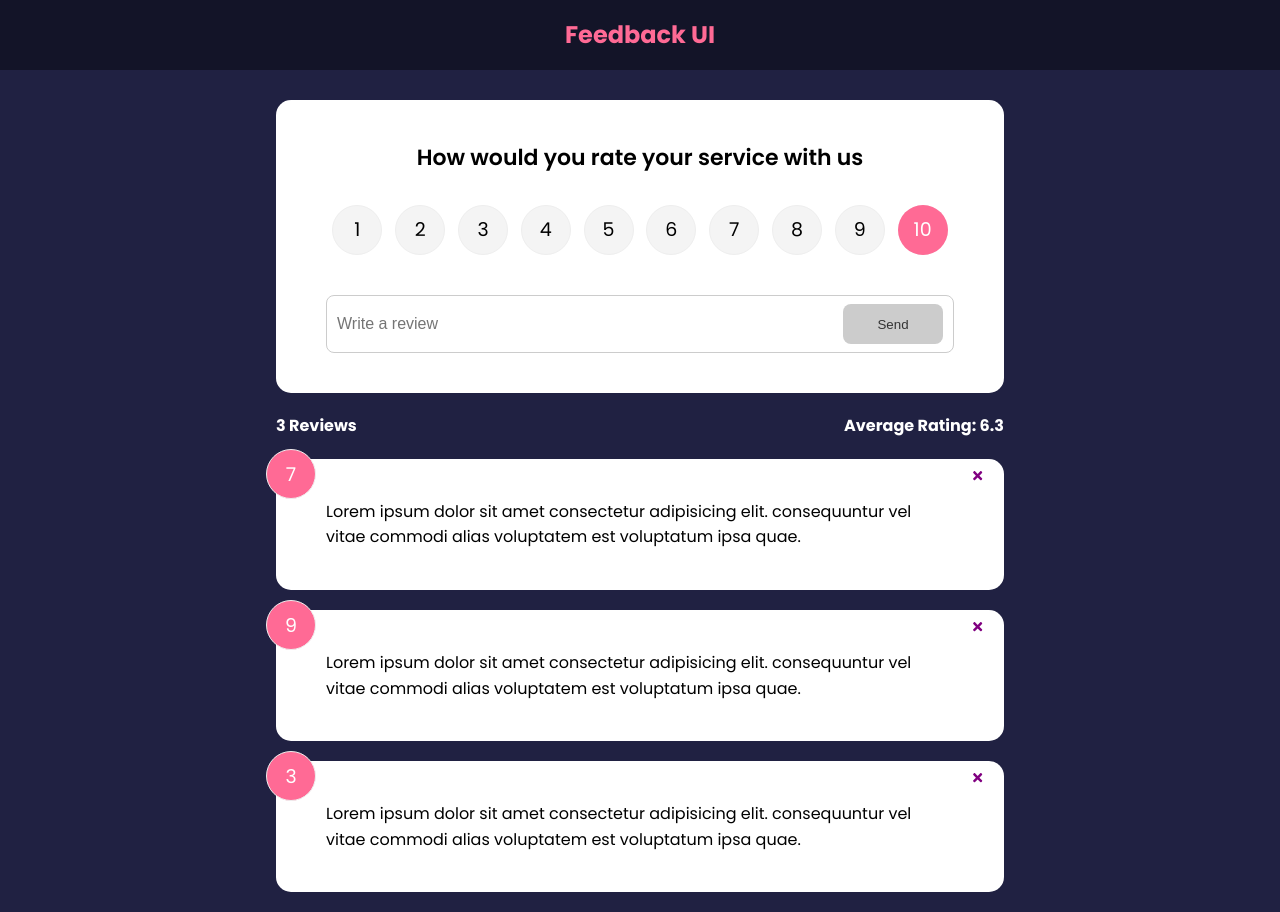
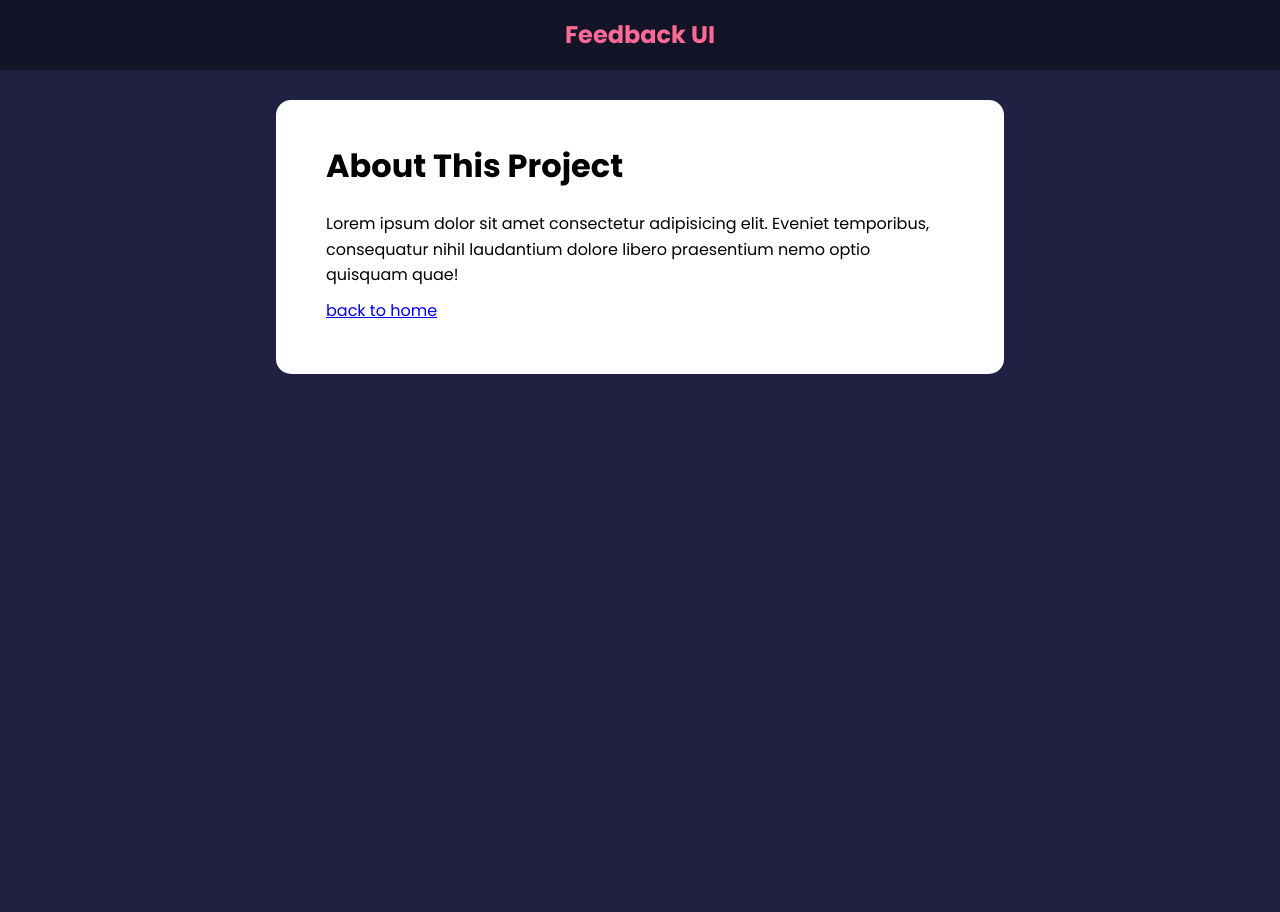
Before and after one commit to blsgrn/Feedback-React-App, a React (Create React App) app in the folder feedback-app/: page /about in a window 1280 px wide. After the commit the page ends 800 px from the top, so only its background shows below. Built offline with nearby package versions, Linux system fonts and the light colour scheme; the HTML template or start-up script is replaced by a standard one.

Commit message:
Create About Page using react-router-dom

```diff
--- a/feedback-app/package.json
+++ b/feedback-app/package.json
@@ -10,6 +10,7 @@
     "react": "^17.0.2",
     "react-dom": "^17.0.2",
     "react-icons": "^4.3.1",
+    "react-router-dom": "^6.2.2",
     "react-scripts": "5.0.0",
     "uuid": "^8.3.2",
     "web-vitals": "^2.1.4"
--- a/feedback-app/src/App.js
+++ b/feedback-app/src/App.js
@@ -1,10 +1,12 @@
 import { v4 as uuidv4 } from 'uuid';
+import { BrowserRouter as Router, Route, Routes } from 'react-router-dom';
 import { useState } from 'react';
 import Header from './components/Header';
 import FeedbackList from './components/FeedbackList';
 import FeedbackData from './data/FeedbackData';
 import FeedbackStats from './components/FeedbackStats';
 import FeedbackForm from './components/FeedbackForm';
+import AboutPage from './pages/AboutPage';
 
 function App() {
   const [feedback, setFeedback] = useState(FeedbackData);
@@ -14,21 +16,36 @@
     setFeedback([newFeedback, ...feedback]);
   };
 
-  const deleteFeedbaack = (id) => {
+  const deleteFeedback = (id) => {
     if (window.confirm('Are you sure you want to delete?')) {
       setFeedback(feedback.filter((item) => item.id !== id));
     }
   };
 
   return (
-    <>
+    <Router>
       <Header />
       <div className="container">
-        <FeedbackForm handleAdd={addFeedback} />
-        <FeedbackStats feedback={feedback} />
-        <FeedbackList handleDelete={deleteFeedbaack} feedback={feedback} />
+        <Routes>
+          <Route
+            exact
+            path="/"
+            element={
+              <>
+                <FeedbackForm handleAdd={addFeedback} />
+                <FeedbackStats feedback={feedback} />
+                <FeedbackList
+                  handleDelete={deleteFeedback}
+                  feedback={feedback}
+                />
+              </>
+            }
+          ></Route>
+          <Route path="/about" element={<AboutPage />} />
+          {/* <Route path="/about" component={AboutPage} /> */}
+        </Routes>
       </div>
-    </>
+    </Router>
   );
 }
 
--- /dev/null
+++ b/feedback-app/src/pages/AboutPage.jsx
@@ -0,0 +1,21 @@
+import Card from '../components/shared/Card';
+
+function AboutPage() {
+  return (
+    <Card>
+      <div className="about">
+        <h1>About This Project</h1>
+        <p>
+          Lorem ipsum dolor sit amet consectetur adipisicing elit. Eveniet
+          temporibus, consequatur nihil laudantium dolore libero praesentium
+          nemo optio quisquam quae!
+        </p>
+        <p>
+          <a href="/">back to home</a>
+        </p>
+      </div>
+    </Card>
+  );
+}
+
+export default AboutPage;
```
Also changed, not shown: 1 other file (tests, documents, lock files or other folders).
